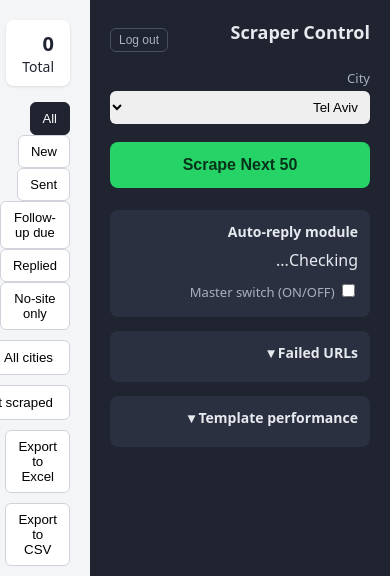
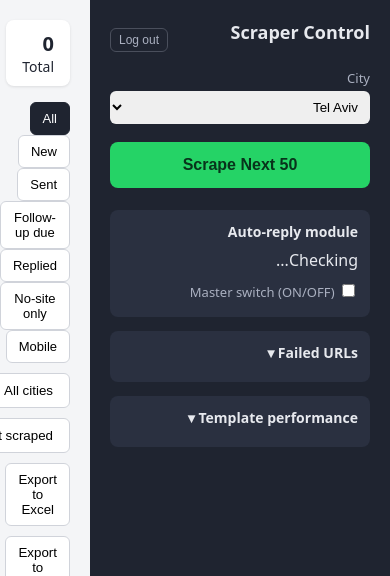
Before and after one commit to daiva8778-boop/madlan-lead-crm, a Flask app: page / in a window 390 px wide. Shown: the top 576 px of the page. Run offline with Flask 3, Linux system fonts and the light colour scheme; data that the repository does not hold is empty; some libraries are stand-ins or nearby versions.

Commit message:
Add Mobile filter tab
Filters to agencies where a real 05X mobile was found (phone_source =
direct_mobile), matching the "(mobile)" label already shown under the
phone number in the table.

```diff
--- a/templates/index.html
+++ b/templates/index.html
@@ -67,6 +67,7 @@
         <button data-filter="followup_due">Follow-up due</button>
         <button data-filter="replied">Replied</button>
         <button data-filter="no_site">No-site only</button>
+        <button data-filter="mobile">Mobile</button>
       </div>
 
       <select id="city-filter">
--- a/webapp/routes_agencies.py
+++ b/webapp/routes_agencies.py
@@ -27,6 +27,8 @@ def _apply_filters(rows, filter_key, city):
             return row["status"] == "REPLIED"
         if filter_key == "no_site":
             return not row["has_website"]
+        if filter_key == "mobile":
+            return row["phone_source"] == "direct_mobile"
         return True
 
     return [r for r in rows if keep(r)]
```
